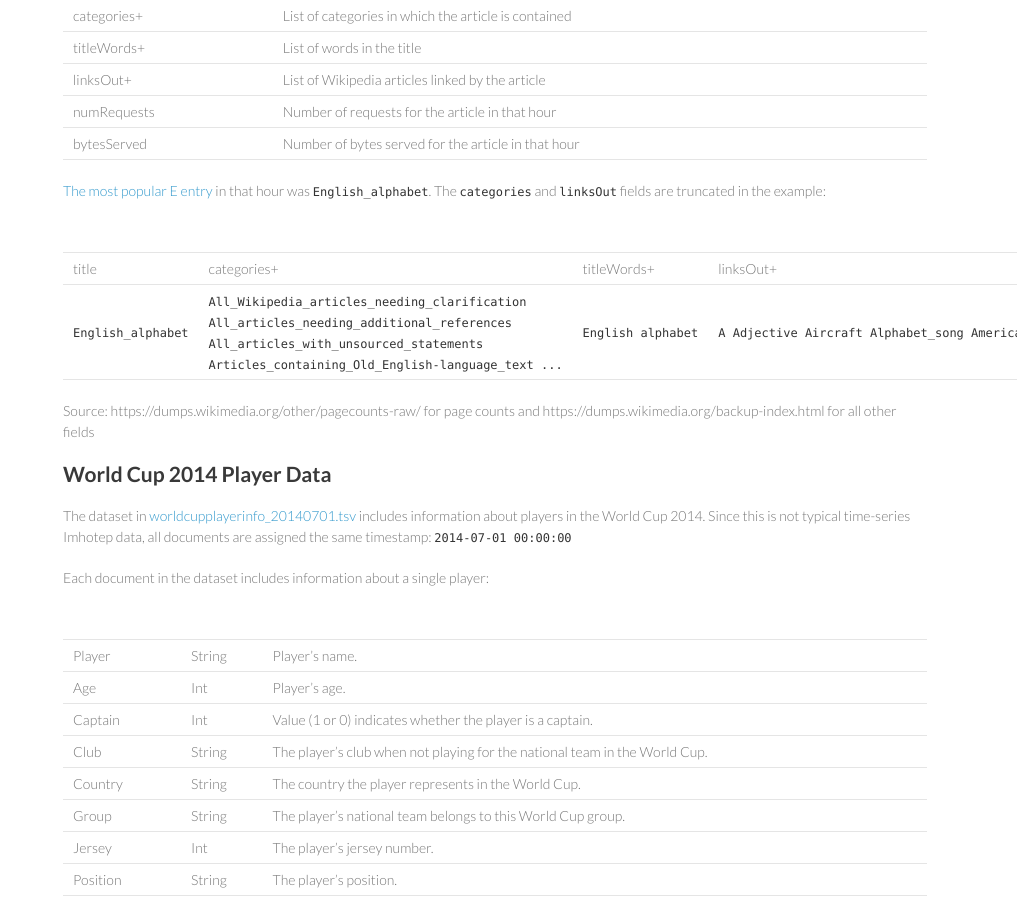
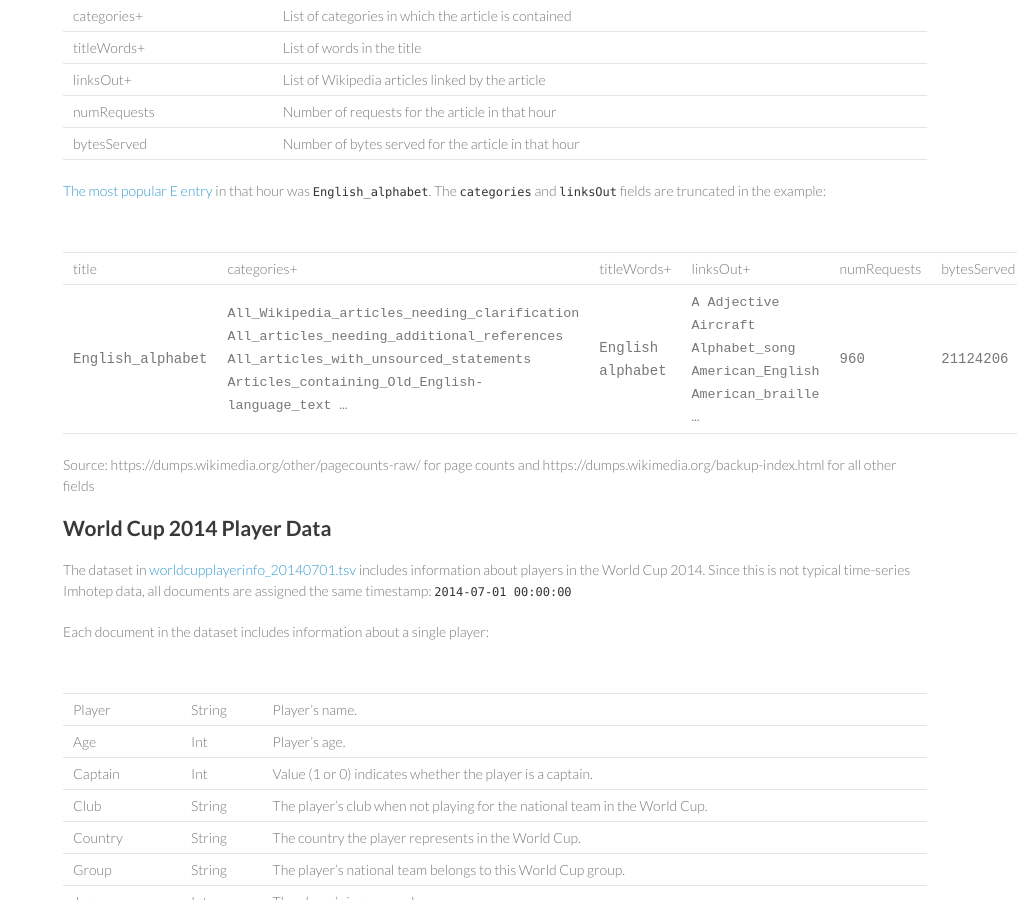
Before and after one commit to indeedeng/imhotep, a Jekyll site: the page built from docs/sample-data.md, in a window 1280 px wide and 900 px high, scrolled down 1104 px. Shown: the whole window, without its empty margins (263-1280 px from the left). Built offline with Jekyll 4.4.1, drawn with Linux system fonts in a browser that asks for light colours; Markdown is read by kramdown in place of the engine named in the settings.

Commit message:
attempt to format table

```diff
--- a/docs/sample-data.md
+++ b/docs/sample-data.md
@@ -53,7 +53,7 @@ Each document corresponds to a Wikipedia article that was served in that hour:
 | | | | | | |
 | ----- | ----- | ----- | ----- | ----- | ----- | ----- |
 | title | categories+ | titleWords+ | linksOut+ | numRequests | bytesServed |
-| `English_alphabet` | `All_Wikipedia_articles_needing_clarification` `All_articles_needing_additional_references` `All_articles_with_unsourced_statements` `Articles_containing_Old_English-language_text ...` | `English alphabet` | `A Adjective Aircraft Alphabet_song American_English American_braille ...` | `960` | `21124206` |
+| <span style="font-family: monospace">English_alphabet</span> | <span style="font-family: monospace; font-size: 10pt;">All_Wikipedia_articles_needing_clarification All_articles_needing_additional_references All_articles_with_unsourced_statements Articles_containing_Old_English-language_text ...</span> | <span style="font-family: monospace">English alphabet</span> |  <span style="font-family: monospace; font-size: 10pt;">A Adjective Aircraft Alphabet_song American_English American_braille ...</span> | <span style="font-family: monospace">960</span> | <span style="font-family: monospace">21124206</span> |
 
 Source: https://dumps.wikimedia.org/other/pagecounts-raw/ for page counts and https://dumps.wikimedia.org/backup-index.html for all other fields
 
```
